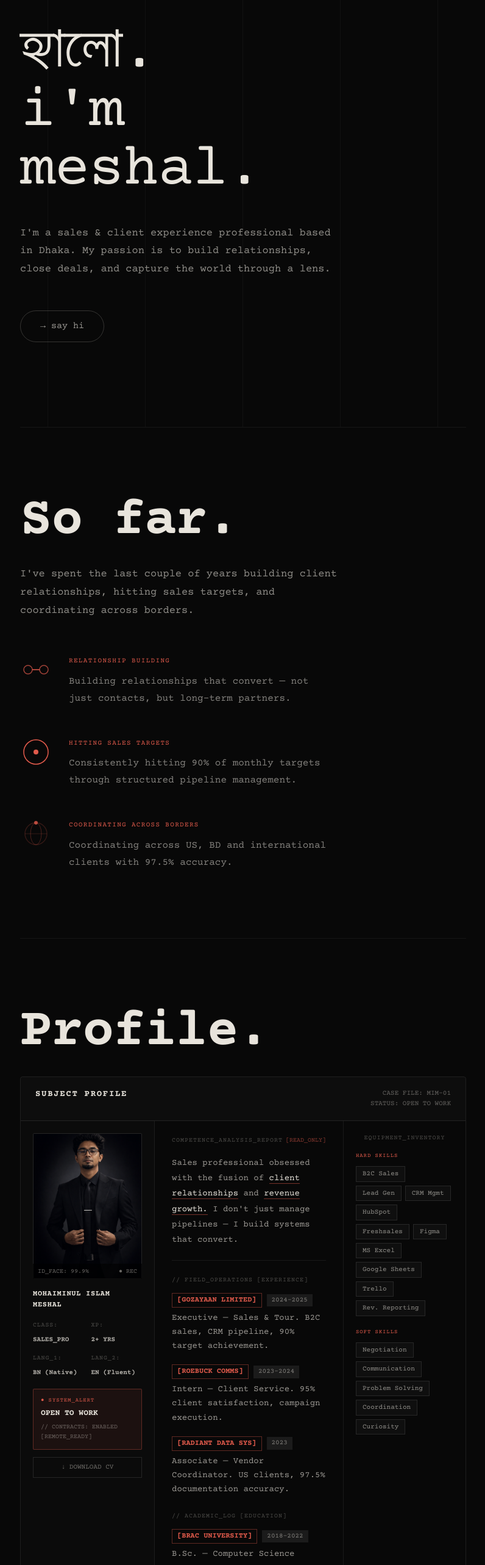
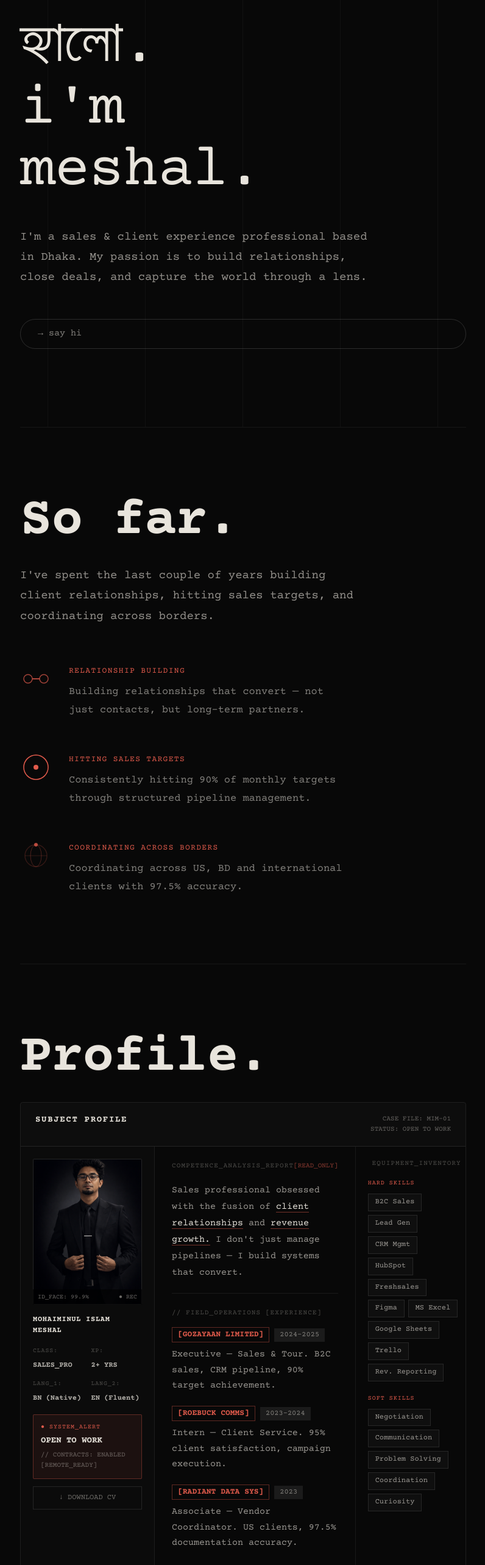
Before and after one commit to Qy0shi/meshal-portfolio, a Next.js app: page / in a window 1280 px wide. Shown: the part 100-2666 px from the top of the page at 61% size, without its empty margins (241-1037 px from the left). Built offline with nearby package versions, Linux system fonts and the light colour scheme; no server answers; the database is empty.

Commit message:
fix: fonts consistent, bigger text, gallery nav+zoom, dates, email button, hover effects

```diff
--- a/src/app/globals.css
+++ b/src/app/globals.css
@@ -21,7 +21,6 @@ body {
   #cursor { display: none !important; }
 }
 
-/* ── CURSOR ── */
 #cursor {
   width: 40px; height: 40px;
   border: 1.5px solid rgba(224,90,75,0.6);
@@ -47,25 +46,19 @@ body {
   border-color: rgba(224,90,75,0.45);
 }
 
-/* ── SCROLLBAR ── */
 ::-webkit-scrollbar { width: 3px; }
 ::-webkit-scrollbar-track { background: transparent; }
 ::-webkit-scrollbar-thumb { background: rgba(224,90,75,0.25); border-radius: 2px; }
 ::selection { background: rgba(224,90,75,0.3); color: #e8e4dc; }
 
-/* ── MORPH REVEAL (no snap, just smooth fade+rise) ── */
 .morph {
   opacity: 0;
   transform: translateY(48px);
   transition: opacity 0.9s cubic-bezier(0.22, 1, 0.36, 1),
               transform 0.9s cubic-bezier(0.22, 1, 0.36, 1);
 }
-.morph.visible {
-  opacity: 1;
-  transform: translateY(0);
-}
+.morph.visible { opacity: 1; transform: translateY(0); }
 
-/* ── LAYOUT ── */
 .site-wrap {
   max-width: 860px;
   margin: 0 auto;
@@ -87,12 +80,17 @@ body {
   border-top: 1px solid rgba(255,255,255,0.06);
 }
 
-/* ── TYPOGRAPHY ── */
+/* ── ALL heading text same weight ── */
 .hero-text {
   font-size: clamp(60px, 9vw, 96px);
   font-weight: 400;
-  line-height: 1.0;
+  line-height: 1.05;
   letter-spacing: -0.01em;
+  color: #e8e4dc;
+}
+.hero-text span {
+  font-weight: 400 !important;
+  display: block;
 }
 
 .section-heading {
@@ -101,17 +99,48 @@ body {
   line-height: 1.0;
   letter-spacing: -0.02em;
   margin-bottom: 28px;
+  color: #e8e4dc;
 }
 
-/* Body text — readable size */
+/* ── Body text — same size as Adrian's ── */
 .body-text {
-  font-size: 17px;
+  font-size: 19px;
   line-height: 1.75;
-  color: rgba(232,228,220,0.6);
-  max-width: 540px;
+  color: rgba(232,228,220,0.62);
+  max-width: 580px;
 }
 
-/* ── PROFILE ── */
+/* ── Red category labels ── */
+.red-label {
+  font-size: 13px;
+  letter-spacing: 0.1em;
+  color: #e05a4b;
+  text-transform: uppercase;
+  margin-bottom: 10px;
+}
+
+/* ── Pill buttons hover like Adrian's ── */
+.pill-btn {
+  display: inline-flex;
+  align-items: center;
+  padding: 12px 28px;
+  border: 1px solid rgba(255,255,255,0.15);
+  border-radius: 100px;
+  font-size: 15px;
+  color: rgba(232,228,220,0.55);
+  text-decoration: none;
+  font-family: 'Courier Prime', monospace;
+  background: transparent;
+  cursor: none;
+  transition: background 0.2s ease, color 0.2s ease, border-color 0.2s ease;
+}
+.pill-btn:hover {
+  background: rgba(232,228,220,0.9);
+  color: #080808;
+  border-color: rgba(232,228,220,0.9);
+}
+
+/* ── Profile ── */
 .profile-cols { display: grid; grid-template-columns: 220px 1fr 200px; }
 .profile-col-left {
   border-right: 1px solid rgba(255,255,255,0.07);
@@ -121,14 +150,14 @@ body {
 .profile-col-center { border-right: 1px solid rgba(255,255,255,0.07); padding: 24px 28px; }
 .profile-col-right { padding: 20px; }
 
-/* ── GALLERY THUMBNAILS on homepage ── */
+/* ── Thumbnails — natural proportions ── */
 .thumb-grid {
   display: grid;
   grid-template-columns: repeat(3, 1fr);
   gap: 8px;
 }
 .thumb-item {
-  aspect-ratio: 4 / 3;
+  aspect-ratio: 3 / 2;
   overflow: hidden;
   border-radius: 3px;
   border: 1px solid rgba(255,255,255,0.07);
@@ -142,11 +171,11 @@ body {
   transition: transform 0.5s cubic-bezier(0.22,1,0.36,1), filter 0.4s ease;
 }
 .thumb-item:hover img {
-  transform: scale(1.07);
-  filter: brightness(1.15);
+  transform: scale(1.06);
+  filter: brightness(1.12);
 }
 
-/* ── GALLERY PAGE ── */
+/* ── Gallery page ── */
 .gallery-grid { columns: 3 200px; gap: 8px; }
 .gallery-grid-item {
   break-inside: avoid;
@@ -159,11 +188,10 @@ body {
   transition: transform 0.4s cubic-bezier(0.22,1,0.36,1), filter 0.4s ease;
 }
 .gallery-grid-item:hover {
-  transform: scale(1.03);
-  filter: brightness(1.12);
+  transform: scale(1.02);
+  filter: brightness(1.1);
 }
 
-/* ── FOOTER ── */
 .footer-bar {
   padding: 40px 0;
   border-top: 1px solid rgba(255,255,255,0.06);
@@ -173,7 +201,6 @@ body {
   color: rgba(232,228,220,0.18);
 }
 
-/* ── RESPONSIVE ── */
 @media (max-width: 768px) {
   .site-wrap { padding: 0 28px; }
   .page-section { padding: 72px 0; }
@@ -183,4 +210,5 @@ body {
   .profile-col-center { border-right: none; border-bottom: 1px solid rgba(255,255,255,0.07); }
   .gallery-grid { columns: 2; }
   .thumb-grid { grid-template-columns: repeat(2, 1fr); }
+  .body-text { font-size: 16px; }
 }
--- a/src/app/page.tsx
+++ b/src/app/page.tsx
@@ -20,9 +20,9 @@ interface Photo { id: number; url: string; title: string; category: string; }
 function SkillTag({ label }: { label: string }) {
   return (
     <span style={{
-      fontSize: 11, padding: "4px 10px",
+      fontSize: 12, padding: "5px 11px",
       border: "1px solid rgba(255,255,255,0.1)",
-      color: "rgba(232,228,220,0.6)",
+      color: "rgba(232,228,220,0.65)",
       background: "rgba(255,255,255,0.03)",
       fontFamily: "'Courier Prime', monospace",
       lineHeight: 1.4,
@@ -34,12 +34,12 @@ function SkillTag({ label }: { label: string }) {
 
 function LogEntry({ tag, year, desc }: { tag: string; year: string; desc: string }) {
   return (
-    <div style={{ marginBottom: 18 }}>
-      <div style={{ display: "flex", alignItems: "center", gap: 8, marginBottom: 6, flexWrap: "wrap" as const }}>
-        <span style={{ fontSize: 12, fontWeight: 700, color: "#e05a4b", border: "1px solid rgba(224,90,75,0.4)", padding: "2px 8px" }}>{tag}</span>
-        <span style={{ fontSize: 11, padding: "2px 8px", background: "rgba(255,255,255,0.08)", color: "rgba(232,228,220,0.5)" }}>{year}</span>
+    <div style={{ marginBottom: 20 }}>
+      <div style={{ display: "flex", alignItems: "center", gap: 8, marginBottom: 7, flexWrap: "wrap" as const }}>
+        <span style={{ fontSize: 13, fontWeight: 700, color: "#e05a4b", border: "1px solid rgba(224,90,75,0.4)", padding: "2px 9px" }}>{tag}</span>
+        <span style={{ fontSize: 12, padding: "2px 9px", background: "rgba(255,255,255,0.08)", color: "rgba(232,228,220,0.5)" }}>{year}</span>
       </div>
-      <div style={{ fontSize: 14, color: "rgba(232,228,220,0.65)", lineHeight: 1.65 }}>{desc}</div>
+      <div style={{ fontSize: 15, color: "rgba(232,228,220,0.65)", lineHeight: 1.7 }}>{desc}</div>
     </div>
   );
 }
@@ -111,10 +111,7 @@ export default function HomePage() {
   useEffect(() => {
     const obs = new IntersectionObserver(
       (entries) => entries.forEach((e) => {
-        if (e.isIntersecting) {
-          e.target.classList.add("visible");
-          obs.unobserve(e.target);
-        }
+        if (e.isIntersecting) { e.target.classList.add("visible"); obs.unobserve(e.target); }
       }),
       { threshold: 0.1, rootMargin: "0px 0px -60px 0px" }
     );
@@ -144,9 +141,14 @@ export default function HomePage() {
     { Anim: GlobeAnim, label: "Coordinating across borders", text: "Coordinating across US, BD and international clients with 97.5% accuracy." },
   ];
 
+  const contactLinks = [
+    { label: "Email", href: "mailto:mohaiminulislammeshal@gmail.com" },
+    { label: "LinkedIn", href: "https://linkedin.com/in/mohaiminul-islam-meshal" },
+    { label: "Instagram", href: "#" },
+  ];
+
   return (
     <>
-      {/* Say hi overlay */}
       {showMessage && (
         <div style={{ position: "fixed", inset: 0, zIndex: 300, background: "#080808", display: "flex", flexDirection: "column" }}>
           <div style={{ flex: 1, maxWidth: 860, margin: "0 auto", width: "100%", padding: "120px 64px 40px", display: "flex", flexDirection: "column" }}>
@@ -156,13 +158,11 @@ export default function HomePage() {
             />
           </div>
           <div style={{ maxWidth: 860, margin: "0 auto", width: "100%", padding: "20px 64px 48px", borderTop: "1px solid rgba(255,255,255,0.07)", display: "flex", justifyContent: "space-between", alignItems: "center" }}>
-            <button onClick={() => { setShowMessage(false); setMessage(""); }}
-              style={{ display: "inline-flex", alignItems: "center", gap: 8, padding: "12px 28px", border: "1px solid rgba(232,228,220,0.12)", borderRadius: 100, fontSize: 14, color: "rgba(232,228,220,0.45)", background: "none", fontFamily: "'Courier Prime', monospace", cursor: "none" }}>
+            <button onClick={() => { setShowMessage(false); setMessage(""); }} className="pill-btn">
               ← go back
             </button>
             {message.trim() && (
-              <a href={`mailto:mohaiminulislammeshal@gmail.com?subject=Hey Meshal!&body=${encodeURIComponent(message)}`}
-                style={{ display: "inline-flex", alignItems: "center", gap: 8, padding: "12px 28px", border: "1px solid rgba(224,90,75,0.4)", borderRadius: 100, fontSize: 14, color: "#e05a4b", background: "rgba(224,90,75,0.08)", textDecoration: "none", fontFamily: "'Courier Prime', monospace" }}>
+              <a href={`mailto:mohaiminulislammeshal@gmail.com?subject=Hey Meshal!&body=${encodeURIComponent(message)}`} className="pill-btn" style={{ color: "#e05a4b", borderColor: "rgba(224,90,75,0.4)", background: "rgba(224,90,75,0.08)" }}>
                 send →
               </a>
             )}
@@ -201,7 +201,7 @@ export default function HomePage() {
           <section className="hero-section">
             <div className="hero-text" style={{ marginBottom: 40 }}>
               <span style={{
-                display: "block",
+                fontWeight: 400,
                 opacity: greetVisible ? 1 : 0,
                 transform: greetVisible ? "translateY(0)" : "translateY(-12px)",
                 transition: "opacity 0.35s ease, transform 0.35s ease",
@@ -209,15 +209,14 @@ export default function HomePage() {
               }}>
                 {GREETINGS[greetIndex]}
               </span>
-              <span style={{ display: "block" }}>i&apos;m</span>
-              <span style={{ display: "block" }}>meshal.</span>
+              <span style={{ fontWeight: 400 }}>i&apos;m</span>
+              <span style={{ fontWeight: 400 }}>meshal.</span>
             </div>
             <p className="body-text" style={{ marginBottom: 52 }}>
               I&apos;m a sales &amp; client experience professional based in Dhaka.
               My passion is to build relationships, close deals, and capture the world through a lens.
             </p>
-            <button onClick={() => setShowMessage(true)}
-              style={{ display: "inline-flex", alignItems: "center", gap: 10, padding: "14px 32px", border: "1px solid rgba(232,228,220,0.2)", borderRadius: 100, fontSize: 15, color: "rgba(232,228,220,0.65)", background: "transparent", fontFamily: "'Courier Prime', monospace", cursor: "none", width: "fit-content" }}>
+            <button onClick={() => setShowMessage(true)} className="pill-btn" style={{ gap: 10 }}>
               → say hi
             </button>
           </section>
@@ -228,17 +227,17 @@ export default function HomePage() {
           <section className="page-section">
             <div className="morph">
               <h2 className="section-heading">So far.</h2>
-              <p className="body-text" style={{ marginBottom: 56 }}>
+              <p className="body-text" style={{ marginBottom: 60 }}>
                 I&apos;ve spent the last couple of years building client relationships,
                 hitting sales targets, and coordinating across borders.
               </p>
-              <div style={{ display: "flex", flexDirection: "column" as const, gap: 48 }}>
+              <div style={{ display: "flex", flexDirection: "column" as const, gap: 52 }}>
                 {soFarItems.map(({ Anim, label, text }) => (
                   <div key={label} style={{ display: "flex", alignItems: "flex-start", gap: 28 }}>
                     <Anim />
                     <div style={{ paddingTop: 4 }}>
-                      <div style={{ fontSize: 11, letterSpacing: "0.12em", color: "#e05a4b", marginBottom: 10, textTransform: "uppercase" as const }}>{label}</div>
-                      <p style={{ fontSize: 16, color: "rgba(232,228,220,0.55)", lineHeight: 1.75, maxWidth: 440 }}>{text}</p>
+                      <div className="red-label">{label}</div>
+                      <p style={{ fontSize: 17, color: "rgba(232,228,220,0.55)", lineHeight: 1.75, maxWidth: 460 }}>{text}</p>
                     </div>
                   </div>
                 ))}
@@ -277,17 +276,17 @@ export default function HomePage() {
                       {([["CLASS:", "SALES_PRO"], ["XP:", "2+ YRS"], ["LANG_1:", "BN (Native)"], ["LANG_2:", "EN (Fluent)"]] as string[][]).map(([k, v]) => (
                         <div key={k}>
                           <span style={{ fontSize: 10, color: "rgba(232,228,220,0.3)", letterSpacing: "0.08em", display: "block", marginBottom: 3 }}>{k}</span>
-                          <span style={{ fontSize: 11, fontWeight: 700, color: "rgba(232,228,220,0.75)" }}>{v}</span>
+                          <span style={{ fontSize: 12, fontWeight: 700, color: "rgba(232,228,220,0.75)" }}>{v}</span>
                         </div>
                       ))}
                     </div>
                     <div style={{ marginTop: 16, padding: 12, border: "1px solid rgba(224,90,75,0.35)", background: "rgba(224,90,75,0.08)", borderRadius: 2 }}>
-                      <div style={{ fontSize: 9, letterSpacing: "0.1em", color: "#e05a4b", marginBottom: 5 }}>● SYSTEM_ALERT</div>
-                      <div style={{ fontSize: 13, fontWeight: 700, color: "#e8e4dc", marginBottom: 4 }}>OPEN TO WORK</div>
-                      <div style={{ fontSize: 10, color: "rgba(232,228,220,0.4)", lineHeight: 1.6 }}>// CONTRACTS: ENABLED<br />[REMOTE_READY]</div>
+                      <div style={{ fontSize: 10, letterSpacing: "0.1em", color: "#e05a4b", marginBottom: 5 }}>● SYSTEM_ALERT</div>
+                      <div style={{ fontSize: 14, fontWeight: 700, color: "#e8e4dc", marginBottom: 4 }}>OPEN TO WORK</div>
+                      <div style={{ fontSize: 11, color: "rgba(232,228,220,0.4)", lineHeight: 1.6 }}>// CONTRACTS: ENABLED<br />[REMOTE_READY]</div>
                     </div>
                     <a href="/Mohaiminul_Islam_Meshal_Resume.pdf" download
-                      style={{ display: "block", marginTop: 12, padding: 8, border: "1px solid rgba(255,255,255,0.1)", textAlign: "center" as const, fontSize: 11, color: "rgba(232,228,220,0.45)", textDecoration: "none" }}>
+                      style={{ display: "block", marginTop: 12, padding: 9, border: "1px solid rgba(255,255,255,0.1)", textAlign: "center" as const, fontSize: 12, color: "rgba(232,228,220,0.45)", textDecoration: "none" }}>
                       ↓ DOWNLOAD CV
                     </a>
                   </div>
@@ -295,10 +294,10 @@ export default function HomePage() {
                   {/* CENTER */}
                   <div className="profile-col-center">
                     <div style={{ display: "flex", justifyContent: "space-between", alignItems: "center", marginBottom: 18 }}>
-                      <span style={{ fontSize: 10, letterSpacing: "0.1em", color: "rgba(232,228,220,0.3)" }}>COMPETENCE_ANALYSIS_REPORT</span>
-                      <span style={{ fontSize: 10, color: "rgba(224,90,75,0.6)" }}>[READ_ONLY]</span>
+                      <span style={{ fontSize: 11, letterSpacing: "0.1em", color: "rgba(232,228,220,0.3)" }}>COMPETENCE_ANALYSIS_REPORT</span>
+                      <span style={{ fontSize: 11, color: "rgba(224,90,75,0.6)" }}>[READ_ONLY]</span>
                     </div>
-                    <p style={{ fontSize: 14, lineHeight: 1.8, color: "rgba(232,228,220,0.65)", marginBottom: 24, paddingBottom: 20, borderBottom: "1px solid rgba(255,255,255,0.07)" }}>
+                    <p style={{ fontSize: 15, lineHeight: 1.8, color: "rgba(232,228,220,0.65)", marginBottom: 24, paddingBottom: 20, borderBottom: "1px solid rgba(255,255,255,0.07)" }}>
                       Sales professional obsessed with the fusion of{" "}
                       <span style={{ borderBottom: "1px solid rgba(224,90,75,0.5)", color: "#e8e4dc" }}>client relationships</span>{" "}
                       and{" "}
@@ -306,29 +305,29 @@ export default function HomePage() {
                       I don&apos;t just manage pipelines — I build systems that convert.
                     </p>
                     <div style={{ marginBottom: 24 }}>
-                      <div style={{ fontSize: 10, letterSpacing: "0.1em", color: "rgba(232,228,220,0.3)", marginBottom: 14 }}>// FIELD_OPERATIONS [EXPERIENCE]</div>
+                      <div style={{ fontSize: 11, letterSpacing: "0.1em", color: "rgba(232,228,220,0.3)", marginBottom: 14 }}>// FIELD_OPERATIONS [EXPERIENCE]</div>
                       <LogEntry tag="[GOZAYAAN LIMITED]" year="2024–2025" desc="Executive — Sales & Tour. B2C sales, CRM pipeline, 90% target achievement." />
                       <LogEntry tag="[ROEBUCK COMMS]" year="2023–2024" desc="Intern — Client Service. 95% client satisfaction, campaign execution." />
                       <LogEntry tag="[RADIANT DATA SYS]" year="2023" desc="Associate — Vendor Coordinator. US clients, 97.5% documentation accuracy." />
                     </div>
                     <div>
-                      <div style={{ fontSize: 10, letterSpacing: "0.1em", color: "rgba(232,228,220,0.3)", marginBottom: 14 }}>// ACADEMIC_LOG [EDUCATION]</div>
-                      <LogEntry tag="[BRAC UNIVERSITY]" year="2018–2022" desc="B.Sc. — Computer Science" />
+                      <div style={{ fontSize: 11, letterSpacing: "0.1em", color: "rgba(232,228,220,0.3)", marginBottom: 14 }}>// ACADEMIC_LOG [EDUCATION]</div>
+                      <LogEntry tag="[BRAC UNIVERSITY]" year="2016–2022" desc="B.Sc. — Computer Science" />
                       <LogEntry tag="[WINSOME COLLEGE]" year="2014–2016" desc="HSC — Science" />
                     </div>
                   </div>
 
                   {/* RIGHT */}
                   <div className="profile-col-right">
-                    <div style={{ fontSize: 10, letterSpacing: "0.1em", color: "rgba(232,228,220,0.3)", textAlign: "center" as const, marginBottom: 16 }}>EQUIPMENT_INVENTORY</div>
+                    <div style={{ fontSize: 11, letterSpacing: "0.1em", color: "rgba(232,228,220,0.3)", textAlign: "center" as const, marginBottom: 16 }}>EQUIPMENT_INVENTORY</div>
                     <div style={{ marginBottom: 20 }}>
-                      <div style={{ fontSize: 9, letterSpacing: "0.1em", color: "#e05a4b", marginBottom: 10 }}>HARD SKILLS</div>
+                      <div style={{ fontSize: 10, letterSpacing: "0.1em", color: "#e05a4b", marginBottom: 10 }}>HARD SKILLS</div>
                       <div style={{ display: "flex", flexWrap: "wrap" as const, gap: 6 }}>
                         {hardSkills.map((s) => <SkillTag key={s} label={s} />)}
                       </div>
                     </div>
                     <div>
-                      <div style={{ fontSize: 9, letterSpacing: "0.1em", color: "#e05a4b", marginBottom: 10 }}>SOFT SKILLS</div>
+                      <div style={{ fontSize: 10, letterSpacing: "0.1em", color: "#e05a4b", marginBottom: 10 }}>SOFT SKILLS</div>
                       <div style={{ display: "flex", flexWrap: "wrap" as const, gap: 6 }}>
                         {softSkills.map((s) => <SkillTag key={s} label={s} />)}
                       </div>
@@ -360,8 +359,7 @@ export default function HomePage() {
                       <div key={i} className="thumb-item" />
                     ))}
               </div>
-              <Link href="/gallery"
-                style={{ display: "inline-flex", alignItems: "center", gap: 8, fontSize: 15, color: "rgba(232,228,220,0.45)", borderBottom: "1px solid rgba(255,255,255,0.1)", paddingBottom: 2, textDecoration: "none" }}>
+              <Link href="/gallery" className="pill-btn" style={{ fontSize: 15 }}>
                 → view full gallery
               </Link>
             </div>
@@ -377,15 +375,11 @@ export default function HomePage() {
                 Always happy to connect — whether it&apos;s work, photography, or just a conversation.
               </p>
               <div style={{ display: "flex", gap: 12, flexWrap: "wrap" as const }}>
-                {[
-                  { label: "Gmail", href: "mailto:mohaiminulislammeshal@gmail.com" },
-                  { label: "LinkedIn", href: "https://linkedin.com/in/mohaiminul-islam-meshal" },
-                  { label: "Instagram", href: "#" },
-                ].map(({ label, href }) => (
+                {contactLinks.map(({ label, href }) => (
                   <a key={label} href={href}
                     target={href.startsWith("http") ? "_blank" : undefined}
                     rel="noopener noreferrer"
-                    style={{ display: "inline-flex", alignItems: "center", padding: "12px 28px", border: "1px solid rgba(255,255,255,0.12)", borderRadius: 100, fontSize: 15, color: "rgba(232,228,220,0.55)", textDecoration: "none", fontFamily: "'Courier Prime', monospace" }}>
+                    className="pill-btn">
                     {label}
                   </a>
                 ))}
@@ -394,7 +388,6 @@ export default function HomePage() {
           </section>
         </div>
 
-        {/* ── FOOTER ── */}
         <div className="site-wrap">
           <footer className="footer-bar">
             <span>© 2025 Mohaiminul Islam Meshal</span>
```
Also changed, not shown: src/app/gallery/page.tsx (+120 -21 lines).
